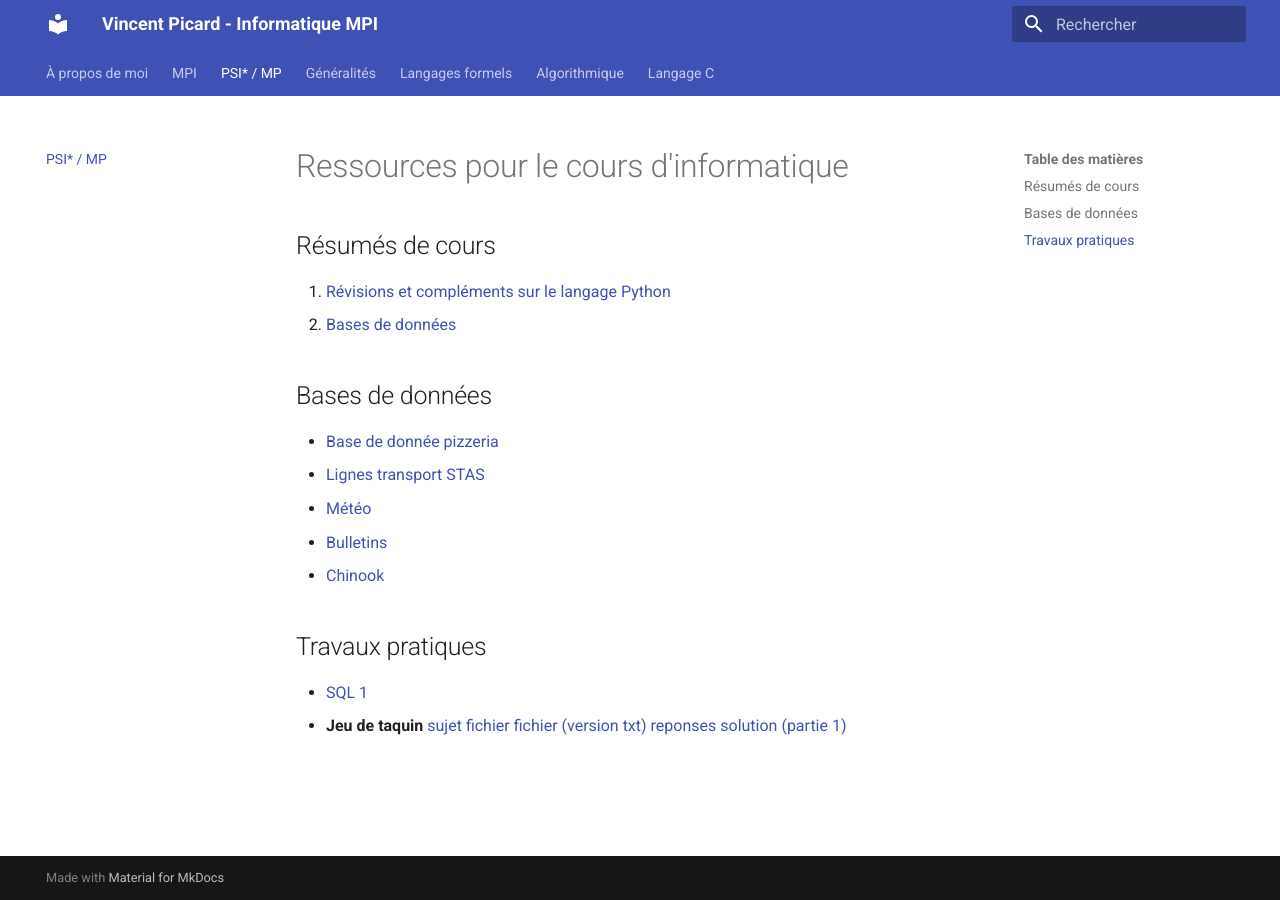
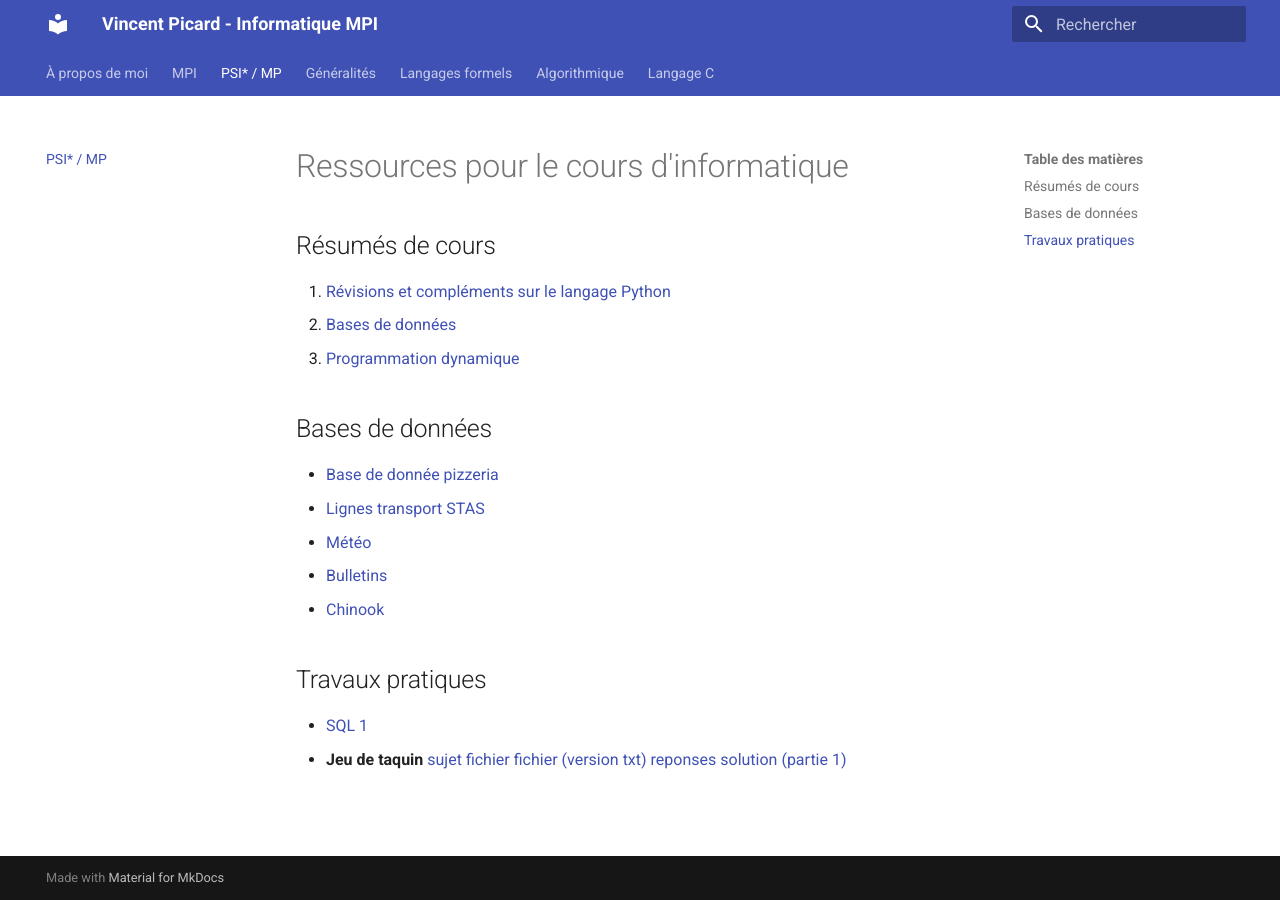
Before and after one commit to vincent-picard/vincent-picard.github.io, an MkDocs documentation site: the page built from docs/itc/index.md, in a window 1280 px wide. Built offline with MkDocs 1.6.1 and Material for MkDocs 9.7.7, drawn with Linux system fonts in a browser that asks for light colours.

Commit message:
ajout chap 3 itc

```diff
--- a/docs/itc/index.md
+++ b/docs/itc/index.md
@@ -4,6 +4,7 @@
 
 1. [Révisions et compléments sur le langage Python](cours/chap1_python.pdf)
 2. [Bases de données](cours/chap2_bdd.pdf)
+3. [Programmation dynamique](cours/chap3_programmation_dynamique.pdf)
 
 ## Bases de données
 
```
